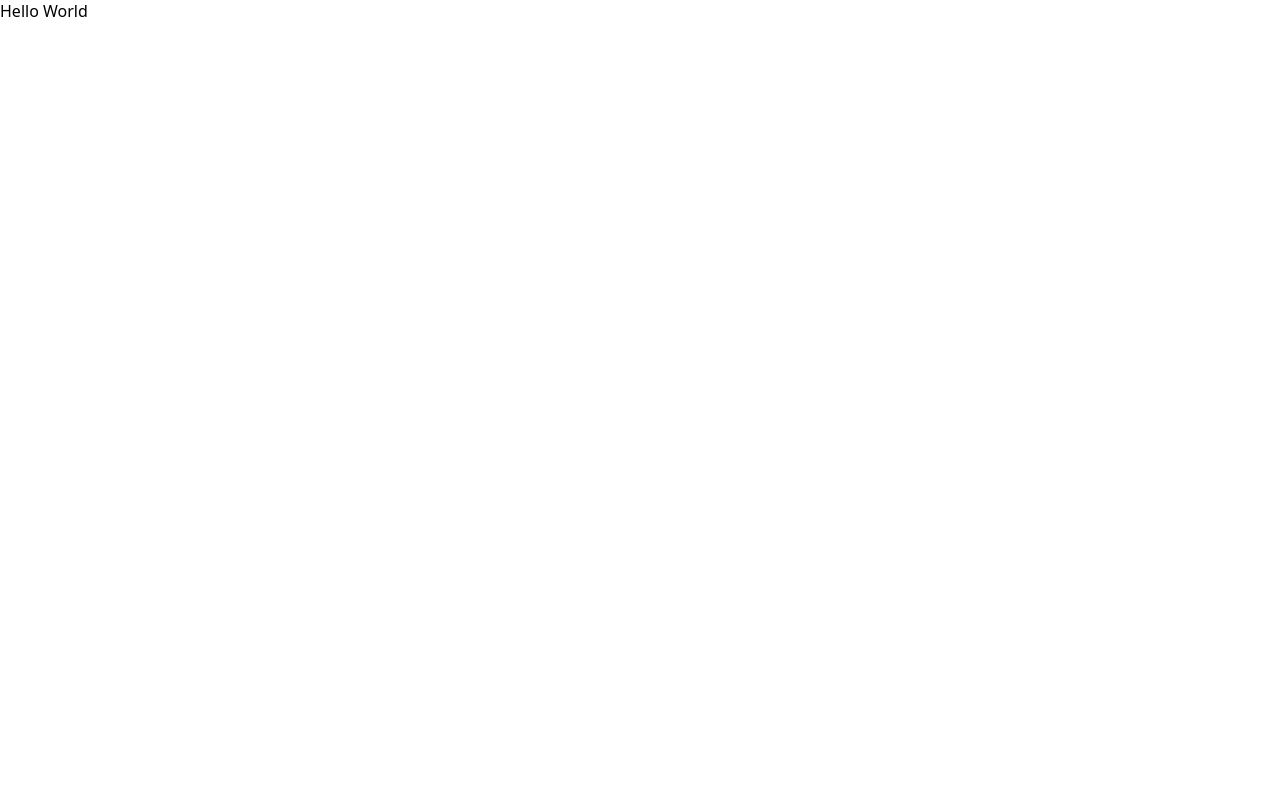
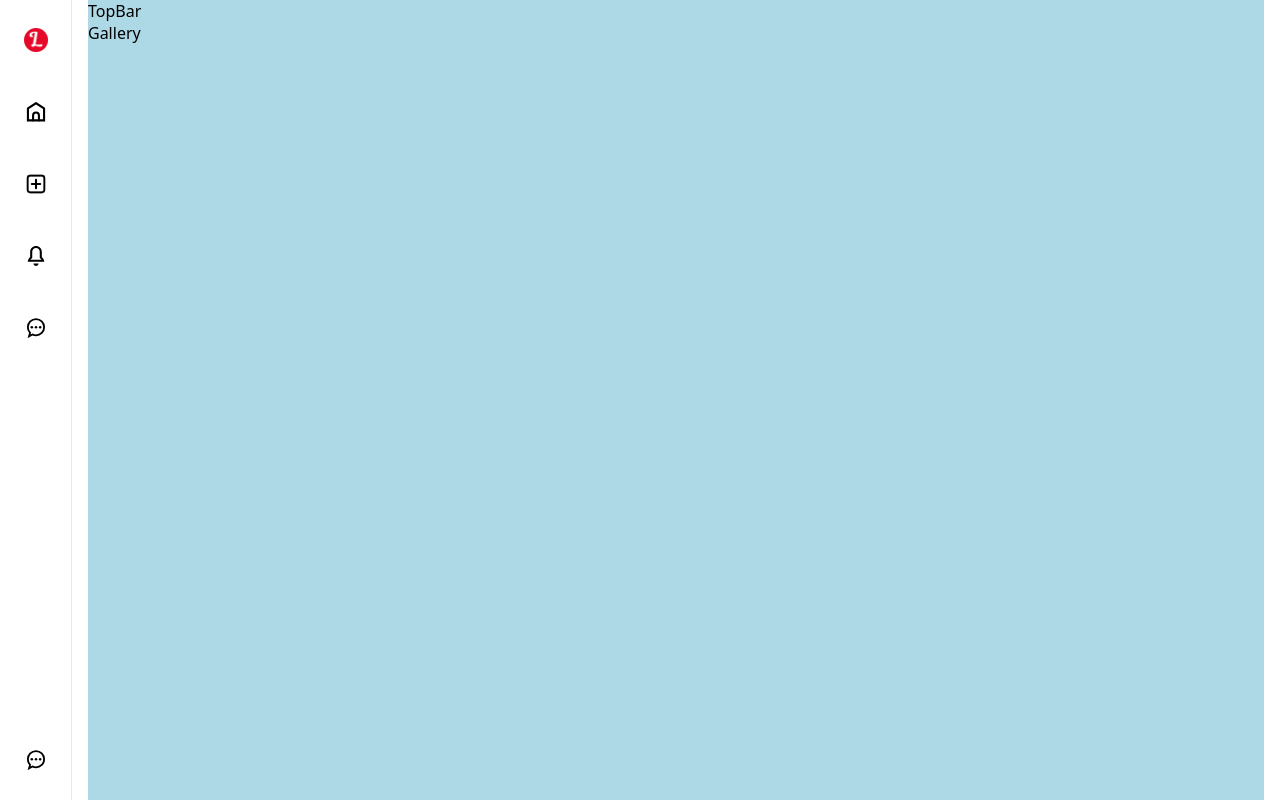
Before and after one commit to NaveedMaq/lamapin, a React (Vite) app in the folder client/: page / in a window 1280 px wide. Built offline with nearby package versions, Linux system fonts and the light colour scheme.

Commit message:
feat: implement layout with LeftBar, TopBar, and Gallery components

```diff
--- a/client/src/App.css
+++ b/client/src/App.css
@@ -0,0 +1,10 @@
+.app {
+  width: 100%;
+  display: flex;
+  gap: 16px;
+}
+.content {
+  background-color: lightblue;
+  flex: 1;
+  margin-right: 16px;
+}
--- a/client/src/App.tsx
+++ b/client/src/App.tsx
@@ -1,7 +1,18 @@
 import './App.css';
+import { Gallery } from './components/gallery/gallery';
+import { LeftBar } from './components/left-bar/left-bar';
+import { TopBar } from './components/top-bar/top-bar';
 
 function App() {
-  return <div>Hello World</div>;
+  return (
+    <div className='app'>
+      <LeftBar />
+      <div className='content'>
+        <TopBar />
+        <Gallery />
+      </div>
+    </div>
+  );
 }
 
 export default App;
--- /dev/null
+++ b/client/src/components/gallery/gallery.tsx
@@ -0,0 +1,5 @@
+import './gallery.css';
+
+export const Gallery = () => {
+  return <div className='gallery'>Gallery</div>;
+};
--- /dev/null
+++ b/client/src/components/left-bar/left-bar.css
@@ -0,0 +1,38 @@
+.left-bar {
+  display: flex;
+  flex-direction: column;
+  justify-content: space-between;
+  align-items: center;
+  width: 72px;
+  height: 100vh;
+  position: sticky;
+  top: 0;
+  padding: 16px 0;
+  border-right: 1px solid #e9e9e9;
+}
+
+.menuIcons {
+  display: flex;
+  flex-direction: column;
+  align-items: center;
+  justify-content: center;
+  gap: 24px;
+}
+
+.menuIcon {
+  width: 48px;
+  height: 48px;
+  display: flex;
+  justify-content: center;
+  align-items: center;
+}
+
+.menuIcon:hover {
+  background-color: #f1f1f1;
+  border-radius: 50%;
+}
+
+.logo {
+  width: 24px;
+  height: 24px;
+}
--- /dev/null
+++ b/client/src/components/left-bar/left-bar.tsx
@@ -0,0 +1,32 @@
+import './left-bar.css';
+
+export const LeftBar = () => {
+  return (
+    <div className='left-bar'>
+      <div className='menuIcons'>
+        <a href='' className='menuIcon'>
+          <img src='/general/logo.png' alt='' className='logo' />
+        </a>
+        <a href='' className='menuIcon'>
+          <img src='/general/home.svg' alt='' />
+        </a>
+
+        <a href='' className='menuIcon'>
+          <img src='/general/create.svg' alt='' />
+        </a>
+
+        <a href='' className='menuIcon'>
+          <img src='/general/updates.svg' alt='' />
+        </a>
+
+        <a href='' className='menuIcon'>
+          <img src='/general/messages.svg' alt='' />
+        </a>
+      </div>
+
+      <a href='' className='menuIcon'>
+        <img src='/general/messages.svg' alt='' />
+      </a>
+    </div>
+  );
+};
--- /dev/null
+++ b/client/src/components/top-bar/top-bar.tsx
@@ -0,0 +1,5 @@
+import './top-bar.css';
+
+export const TopBar = () => {
+  return <div className='top-bar'>TopBar</div>;
+};
```
Also changed, not shown: client/src/components/gallery/gallery.css (added), client/src/components/top-bar/top-bar.css (added).
